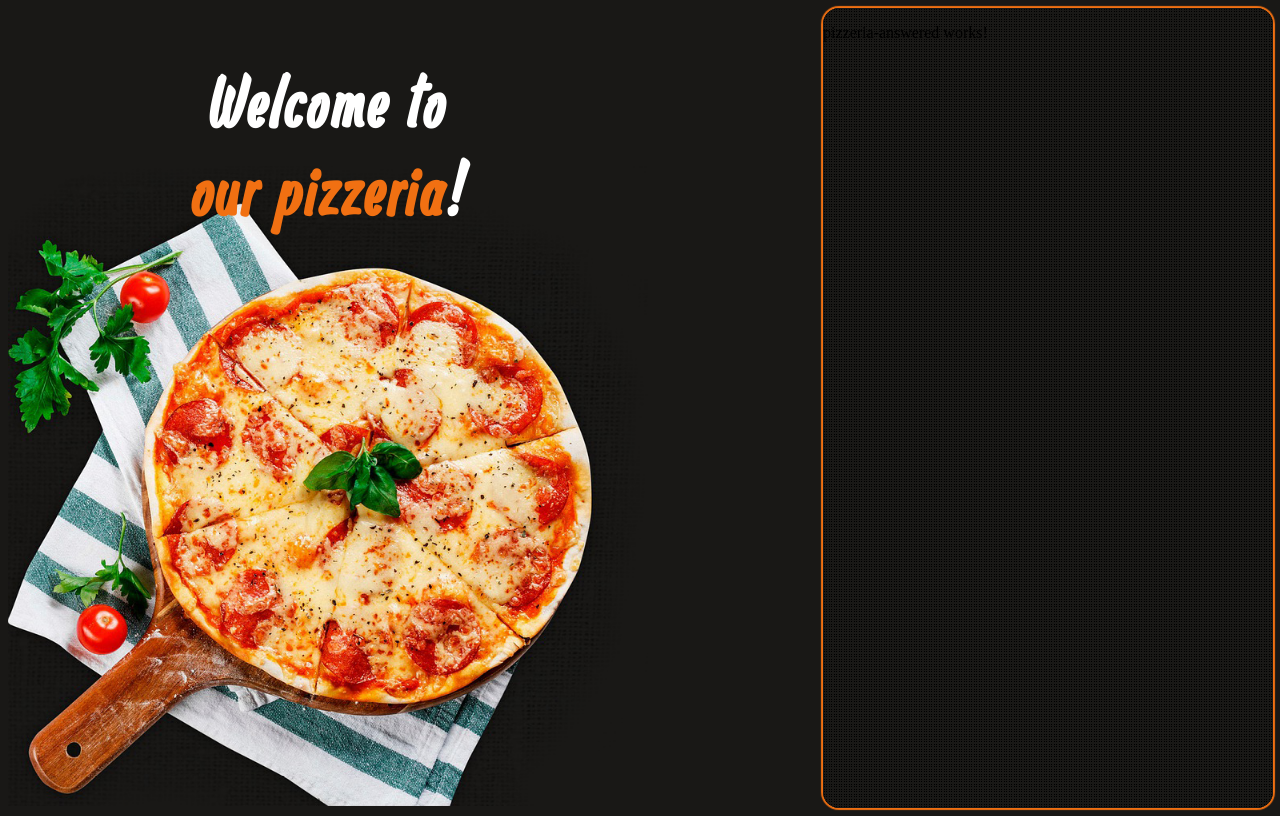
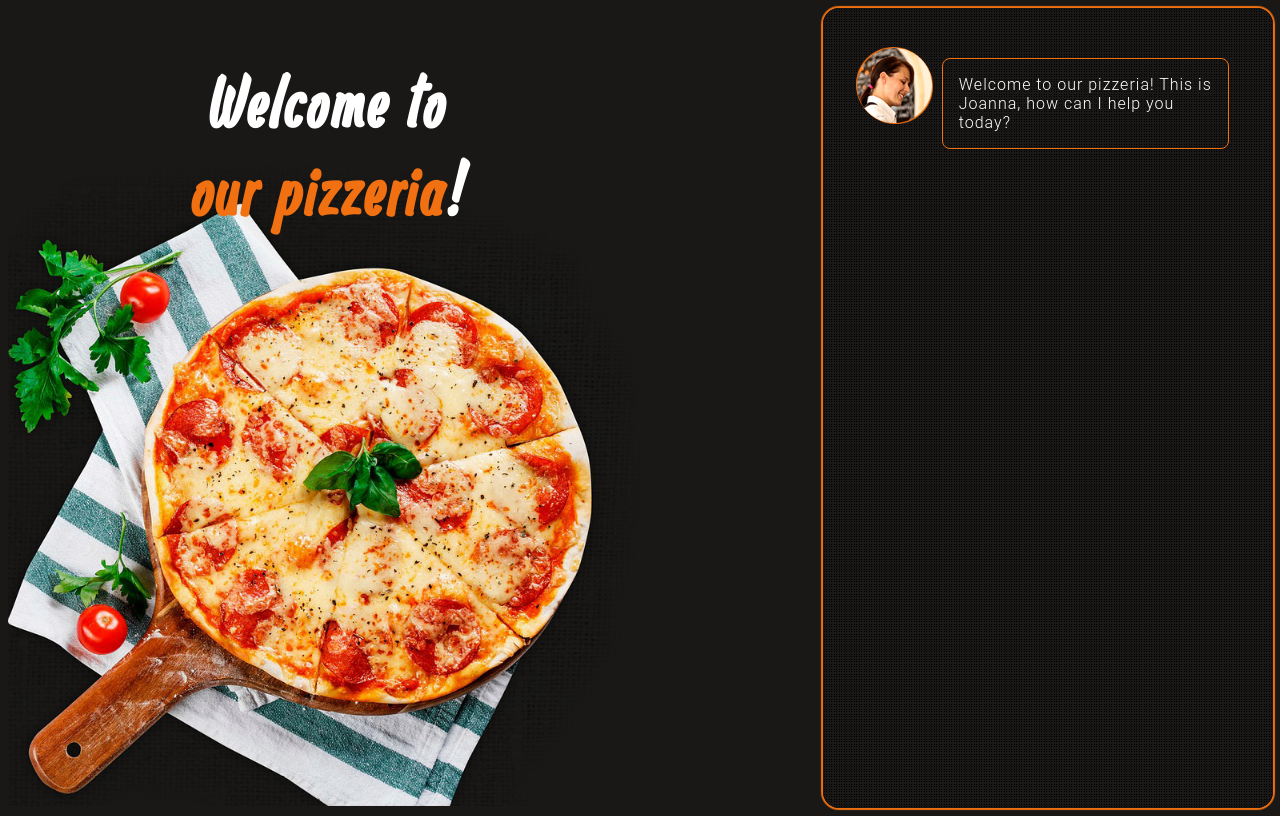
Before and after one commit to agawrysiuk/camunda-pizza-order, an Angular app in the folder pizza-order-frontend/: page /pizzeria-answered in a window 1280 px wide. Shown: the top 816 px of the page. Built offline with nearby package versions, Linux system fonts and the light colour scheme.

Commit message:
Added opening animation to pizzeria-answered.component

```diff
--- a/pizza-order-frontend/src/component/pizzeria-answered/pizzeria-answered.component.css
+++ b/pizza-order-frontend/src/component/pizzeria-answered/pizzeria-answered.component.css
@@ -1,4 +1,104 @@
 .calling-tab {
   width: 450px;
   height: 800px;
+  display: flex;
+  justify-content: center;
+  align-items: center;
 }
+
+.conversation-group {
+  width: 85%;
+  height: 90%;
+  display: inline-flex;
+  flex-direction: column;
+}
+
+.conversation-tile {
+  width: 100%;
+  margin-bottom: 16px;
+  display: inline-flex;
+  flex-direction: row;
+}
+
+.conversation-tile > img {
+  width: 75px;
+  height: 75px;
+  filter: drop-shadow(1px 1px 0 #f17012)
+  drop-shadow(-1px -1px 0 #f17012);
+}
+
+.tile-hidden {
+  opacity: 0;
+  width: 0;
+  height: 0;
+}
+
+.conversation-tile-img-start-animation {
+  animation-name: imgStartTileAnimation;
+  animation-duration: 500ms;
+  animation-iteration-count: 1;
+  animation-timing-function: ease;
+  animation-fill-mode: forwards;
+  animation-delay: 500ms;
+}
+
+@keyframes imgStartTileAnimation {
+  0% {
+    opacity: 1;
+    width: 0;
+    height: 0;
+  }
+  90% {
+    opacity: 1;
+    width: 80px;
+    height: 80px;
+    padding-bottom: 10px;
+  }
+  100% {
+    opacity: 1;
+    width: 75px;
+    height: 75px;
+    padding-bottom: 0;
+  }
+}
+
+.conversation-tile > p {
+  overflow: hidden;
+  margin: 10px;
+  font-family: "Roboto Light";
+  font-size: 16px;
+  letter-spacing: 1px;
+  padding: 16px;
+  display: block;
+  border: 1px solid #f17012;
+  background-color: transparent;
+  color: white;
+  border-radius: 8px;
+}
+
+.conversation-tile-text-start-animation {
+  animation-name: textStartTileAnimation;
+  animation-duration: 300ms;
+  animation-iteration-count: 1;
+  animation-timing-function: ease;
+  animation-fill-mode: forwards;
+  animation-delay: 700ms;
+}
+
+@keyframes textStartTileAnimation {
+  0% {
+    opacity: 1;
+    width: 0;
+    height: 0;
+  }
+  100% {
+    opacity: 1;
+    width: 100%;
+    height: auto;
+  }
+  100% {
+    opacity: 1;
+    width: 100%;
+    height: auto;
+  }
+}
--- a/pizza-order-frontend/src/component/pizzeria-answered/pizzeria-answered.component.html
+++ b/pizza-order-frontend/src/component/pizzeria-answered/pizzeria-answered.component.html
@@ -1,5 +1,10 @@
 <div class="center-group">
   <div class="calling-tab">
-    <p>pizzeria-answered works!</p>
+    <div class="conversation-group">
+      <div class="conversation-tile">
+        <img class="tile-hidden conversation-tile-img-start-animation" src="assets/images/waitress.png" alt="waitress">
+        <p class="tile-hidden conversation-tile-text-start-animation">Welcome to our pizzeria! This is Joanna, how can I help you today?</p>
+      </div>
+    </div>
   </div>
 </div>
--- a/pizza-order-frontend/src/component/start-process/start-process.component.css
+++ b/pizza-order-frontend/src/component/start-process/start-process.component.css
@@ -6,24 +6,13 @@
   color: #191816;
   border: none;
   border-radius: 8px;
-  transition: all 0.3s ease-in-out;
 }
 
 .orange-button:hover {
-  animation-name: buttonHoverAnimation;
-  animation-duration: 1500ms;
-  animation-iteration-count: infinite;
-  animation-timing-function: ease;
-  animation-fill-mode: forwards;
+  background-color: #f14a1a;
 }
 
-@keyframes buttonHoverAnimation {
-  0%   { padding: 12px 24px; margin-top: 0; }
-  50%  { padding: 16px 32px; margin-top: -10px; }
-  100% { padding: 12px 24px; margin-top: 0; }
-}
-
-.orange-button:focus {
+.orange-button-animation {
   content: none;
   animation-name: buttonClickAnimation;
   animation-duration: 1250ms;
--- a/pizza-order-frontend/src/component/start-process/start-process.component.html
+++ b/pizza-order-frontend/src/component/start-process/start-process.component.html
@@ -1,3 +1,3 @@
 <div class="center-group">
-  <button class="orange-button" (click)="startProcess()">Start process</button>
+  <button #startButton class="orange-button" (click)="startProcess(startButton)">Start process</button>
 </div>
--- a/pizza-order-frontend/src/component/start-process/start-process.component.ts
+++ b/pizza-order-frontend/src/component/start-process/start-process.component.ts
@@ -8,15 +8,21 @@ import {Router} from "@angular/router";
 })
 export class StartProcessComponent implements OnInit {
 
+  private processStarted: boolean = false;
+
   constructor(private router: Router) { }
 
   ngOnInit() {
   }
 
-  startProcess() {
-    setTimeout(() => {
-        this.router.navigate(['phone-calling']);
-      }
-      , 1000);
+  startProcess(startButton: HTMLButtonElement) {
+    if(!this.processStarted) {
+      this.processStarted = true;
+      startButton.className += ' orange-button-animation';
+      setTimeout(() => {
+          this.router.navigate(['phone-calling']);
+        }
+        , 1000);
+    }
   }
 }
```
Also changed, not shown: pizza-order-frontend/src/assets/images/waitress.png (added).
